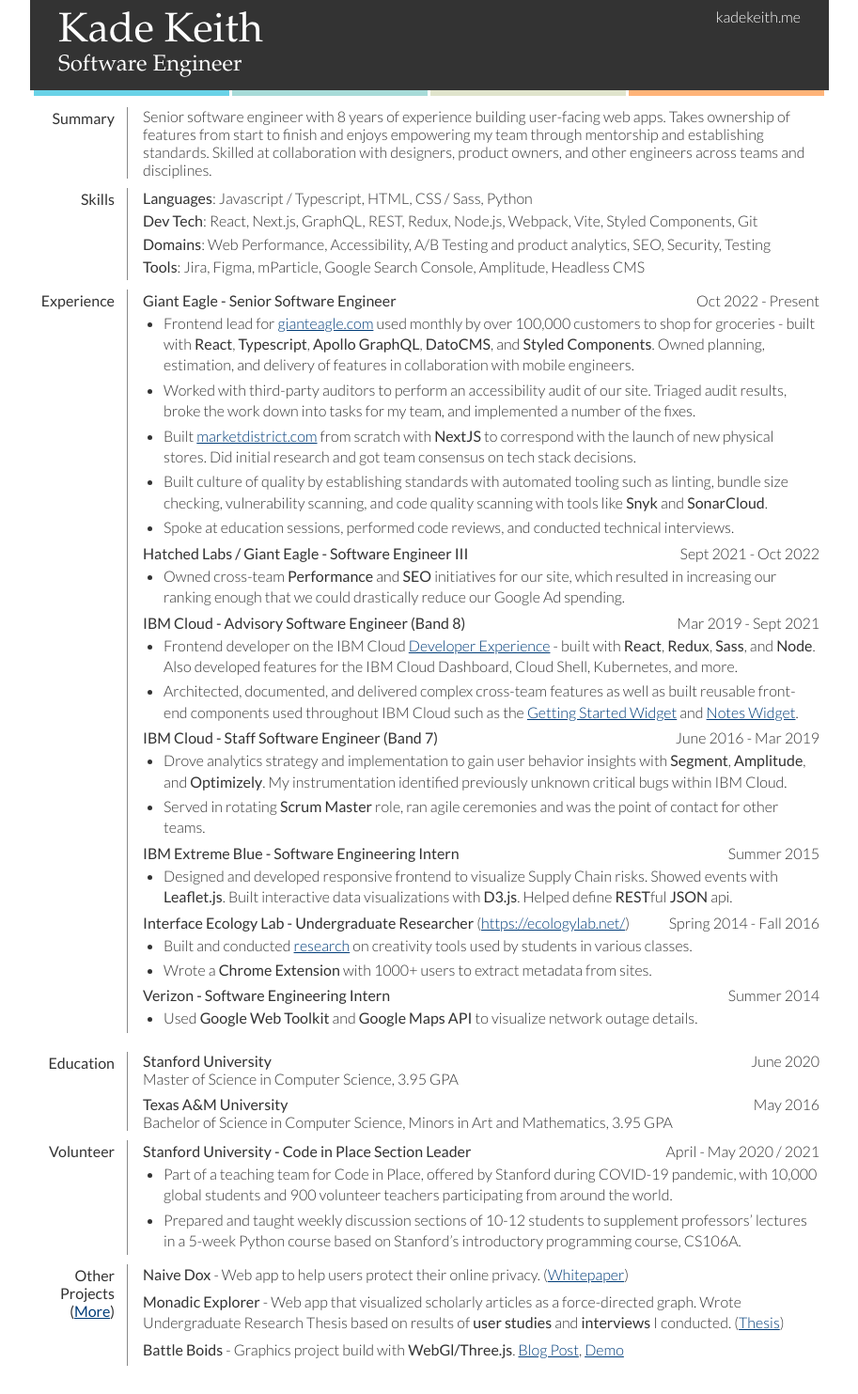
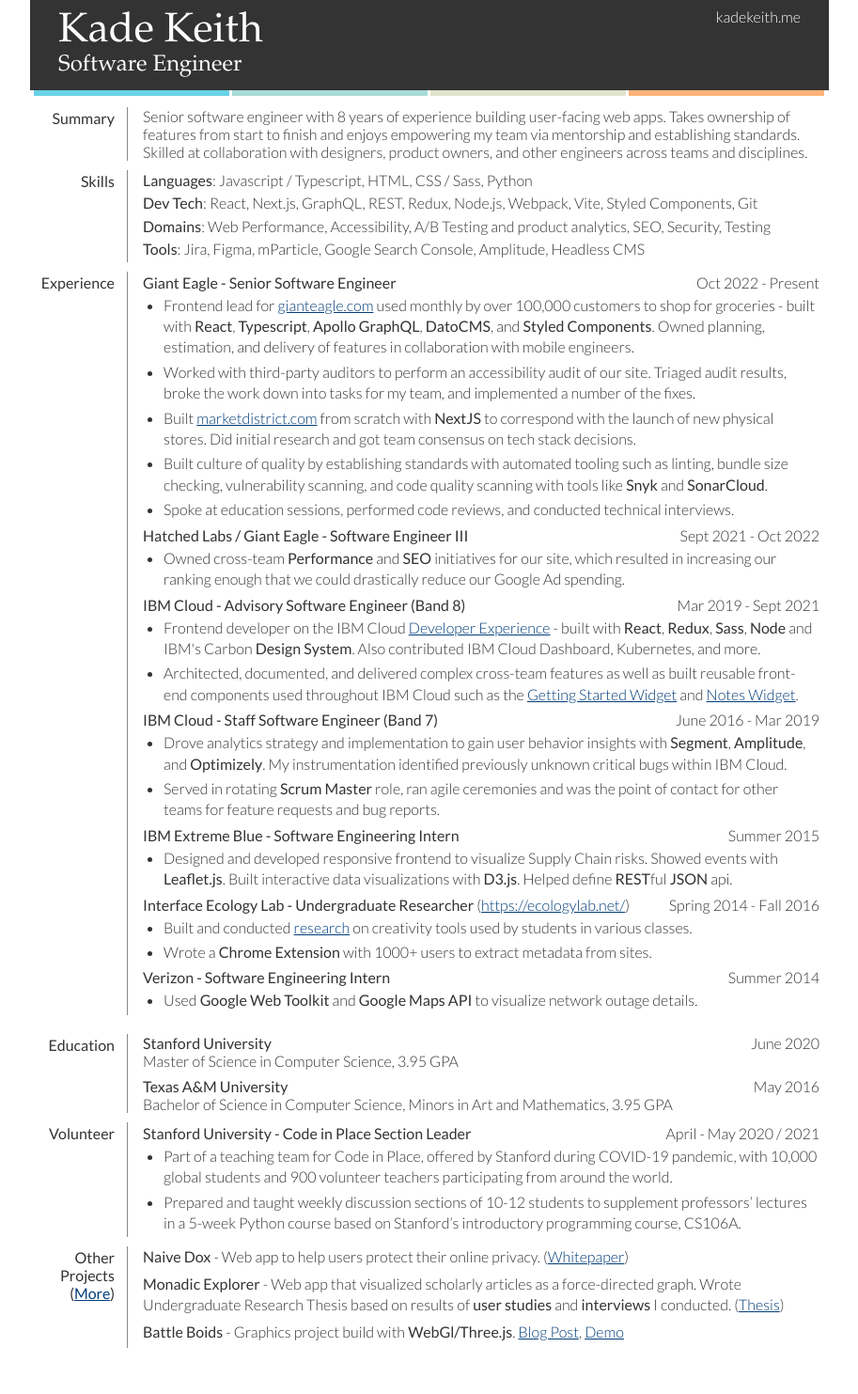
Before and after one commit to keithkade/keithkade.github.io, a Jekyll site: the page resume/index.html, which Jekyll copies as it is, in a window 1280 px wide. Shown: the whole page at 94% size, without its empty margins (183-1096 px from the left). Built offline with Jekyll 4.4.1, drawn with Linux system fonts in a browser that asks for light colours.

Commit message:
more tweaks

```diff
--- a/resume/index.html
+++ b/resume/index.html
@@ -32,7 +32,7 @@
 									<dd>
 											<div id="summaryDiv">
 													<p>Senior software engineer with 8 years of experience building user-facing web apps.
-														Takes ownership of features from start to finish and enjoys empowering my team through mentorship and establishing standards.
+														Takes ownership of features from start to finish and enjoys empowering my team via mentorship and establishing standards.
 														Skilled at collaboration with designers, product owners, and other engineers across teams and disciplines.
 														</p>
 											</div>
@@ -101,8 +101,8 @@
                             <p class="time">Mar 2019 - Sept 2021</p>
                             <ul>
                                 <li>
-                                    Frontend developer on the IBM Cloud <a href="https://cloud.ibm.com/developer/appservice/">Developer Experience</a> - built with <b>React</b>, <b>Redux</b>, <b>Sass</b>, and <b>Node</b>.
-																		Also developed features for the IBM Cloud Dashboard, Cloud Shell, Kubernetes, and more.
+                                    Frontend developer on the IBM Cloud <a href="https://cloud.ibm.com/developer/appservice/">Developer Experience</a> - built with <b>React</b>, <b>Redux</b>, <b>Sass</b>, <b>Node</b> and IBM's Carbon <b>Design System</b>.
+																		Also contributed IBM Cloud Dashboard, Kubernetes, and more.
                                 </li>
 																<li>
 																		Architected, documented, and delivered complex cross-team features as well as built reusable front-end components used throughout IBM Cloud such as the <a href="https://www.ibm.com/blog/announcement/new-getting-started-widget-on-ibm-cloud-default-dashboard/">Getting Started Widget</a> and <a href="https://www.ibm.com/blog/announcement/taking-your-ibm-cloud-dashboard-experience-to-the-next-level-with-custom-dashboards/">Notes Widget</a>.
@@ -115,7 +115,7 @@
 																		Drove analytics strategy and implementation to gain user behavior insights with <b>Segment</b>, <b>Amplitude</b>, and <b>Optimizely</b>. My instrumentation identified previously unknown critical bugs within IBM Cloud.
 																</li>
 																<li>
-																		Served in rotating <b>Scrum Master</b> role, ran agile ceremonies and was the point of contact for other teams.
+																		Served in rotating <b>Scrum Master</b> role, ran agile ceremonies and was the point of contact for other teams for feature requests and bug reports.
 																</li>
 														</ul>
                             <p class="company"><b>IBM Extreme Blue - Software Engineering Intern</b></p>
```
